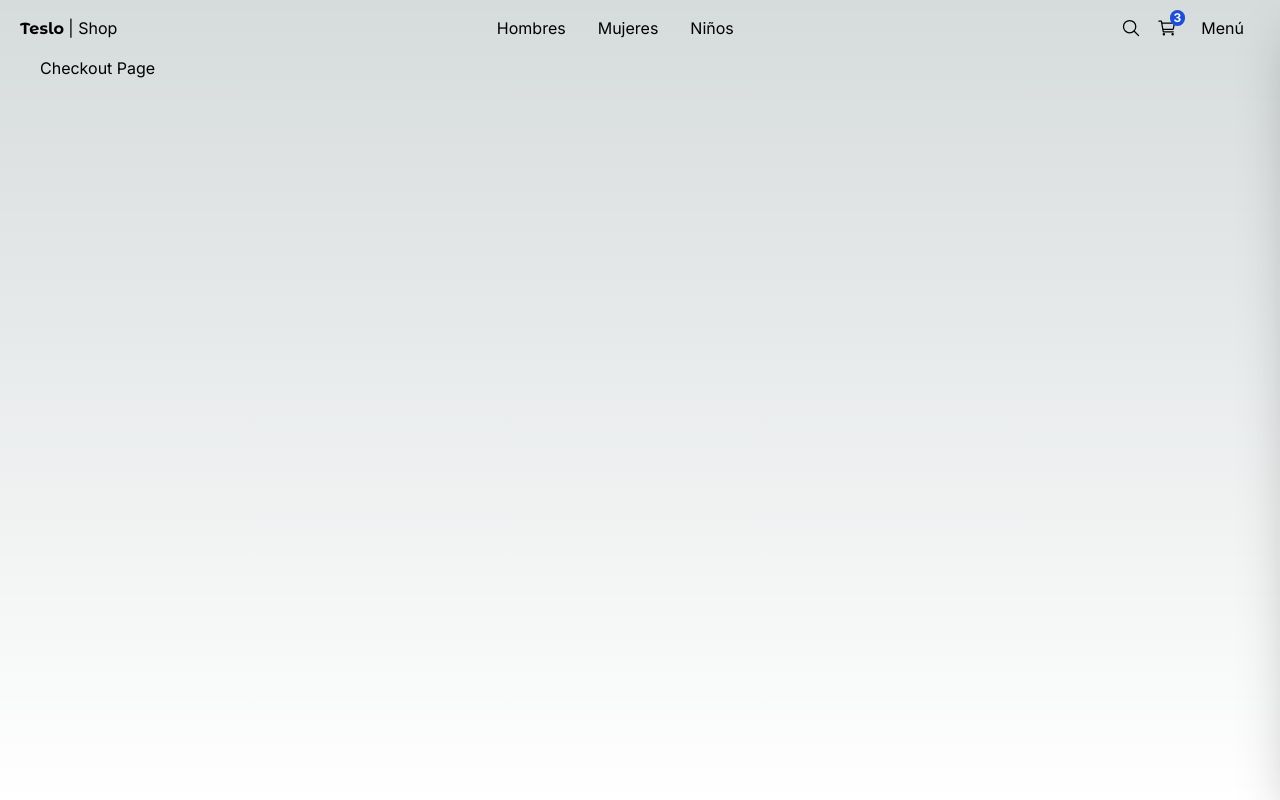
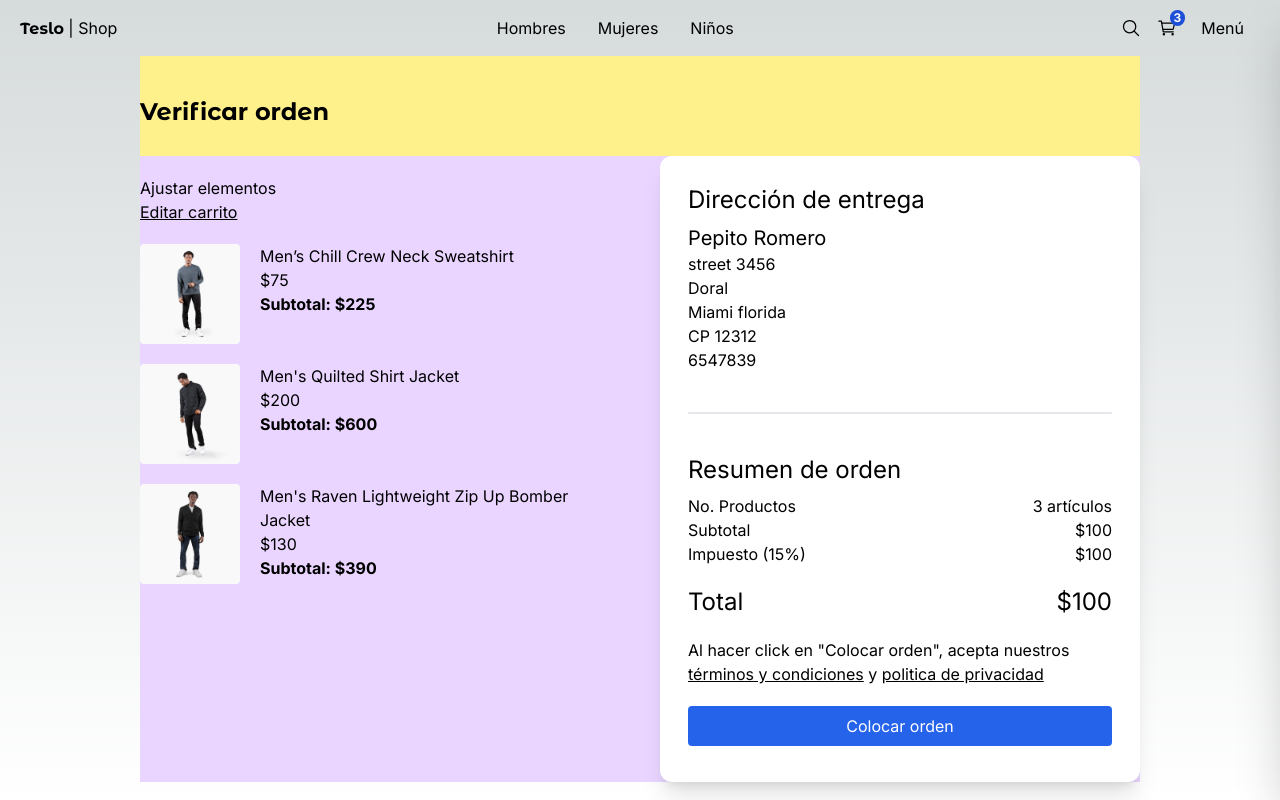
Before and after one commit to valeroman/win-teslo-shopy, a Next.js app: page /checkout in a window 1280 px wide. Built offline with nearby package versions, Linux system fonts and the light colour scheme.

Commit message:
Diseño del checkout

```diff
--- a/src/app/(shop)/checkout/page.tsx
+++ b/src/app/(shop)/checkout/page.tsx
@@ -1,7 +1,106 @@
-import React from 'react'
+import { Title } from '@/components';
+import { initialData } from '@/seed/seed';
+import Image from 'next/image';
+import Link from 'next/link';
+import React from 'react';
+
+const productInCart = [
+  initialData.products[0],
+  initialData.products[1],
+  initialData.products[2],
+]
 
 export default function () {
   return (
-    <div>Checkout Page</div>
+    <div className='flex justify-center items-center mb-72 px-10 sm:px-0'>
+      <div className='flex flex-col w-[1000px] bg-yellow-200'>
+
+        <Title title='Verificar orden' />
+
+        <div className='grid grid-cols-1 sm:grid-cols-2 gap-10 bg-purple-200'>
+
+          {/* Carrito */}
+          <div className='flex flex-col mt-5'>
+            <span>Ajustar elementos</span>
+            <Link href="/cart" className='underline mb-5'>
+              Editar carrito
+            </Link>
+
+            {/* Items */}
+            {
+              productInCart.map(product => (
+                <div key={product.slug} className='flex mb-5'>
+                  <Image
+                    src={`/products/${product.images[0]}`}
+                    width={100}
+                    height={100}
+                    alt={product.title}
+                    className='mr-5 rounded'
+                  />
+
+                  <div>
+                    <p>{product.title}</p>
+                    <p>${product.price}</p>
+                    <p className='font-bold'>Subtotal: ${product.price * 3}</p>
+                  </div>
+                </div>
+              ))
+            }
+
+          </div>
+
+          {/* Checkout - Resumen de orden */}
+          <div className='bg-white rounded-xl shadow-xl p-7'>
+
+            <h2 className='text-2xl mb-2'>Dirección de entrega</h2>
+            <div className='mb-10'>
+              <p className='text-xl'>Pepito Romero</p>
+              <p>street 3456</p>
+              <p>Doral</p>
+              <p>Miami florida</p>
+              <p>CP 12312</p>
+              <p>6547839</p>
+            </div>
+
+            {/* Divider */}
+            <div className='w-full h-0.5 rounded bg-gray-200 mb-10' />
+
+            <h2 className='text-2xl mb-2'>Resumen de orden</h2>
+
+            <div className='grid grid-cols-2'>
+              <span>No. Productos</span>
+              <span className='text-right'>3 artículos</span>
+
+              <span>Subtotal</span>
+              <span className='text-right'>$100</span>
+
+              <span>Impuesto (15%)</span>
+              <span className='text-right'>$100</span>
+
+              <span className='mt-5 text-2xl'>Total</span>
+              <span className='mt-5 text-2xl text-right'>$100</span>
+            </div>
+
+            <div className='mt-5 mb-2 w-full'>
+              <p className='mb-5'>
+                {/* Disclaimer */}
+                <span>
+                Al hacer click en "Colocar orden", acepta nuestros <a href="#" className="underline">términos y condiciones</a> y <a href="#" className="underline">politica de privacidad</a>
+                </span>
+              </p>
+              <Link
+                className="flex btn-primary justify-center"
+                href="/orders/123"
+              >
+                Colocar orden
+              </Link>
+            </div>
+
+          </div>
+
+        </div>
+
+      </div>
+    </div>
   )
 }
```
Also changed, not shown: src/app/(shop)/cart/page.tsx (line endings or trailing spaces).
